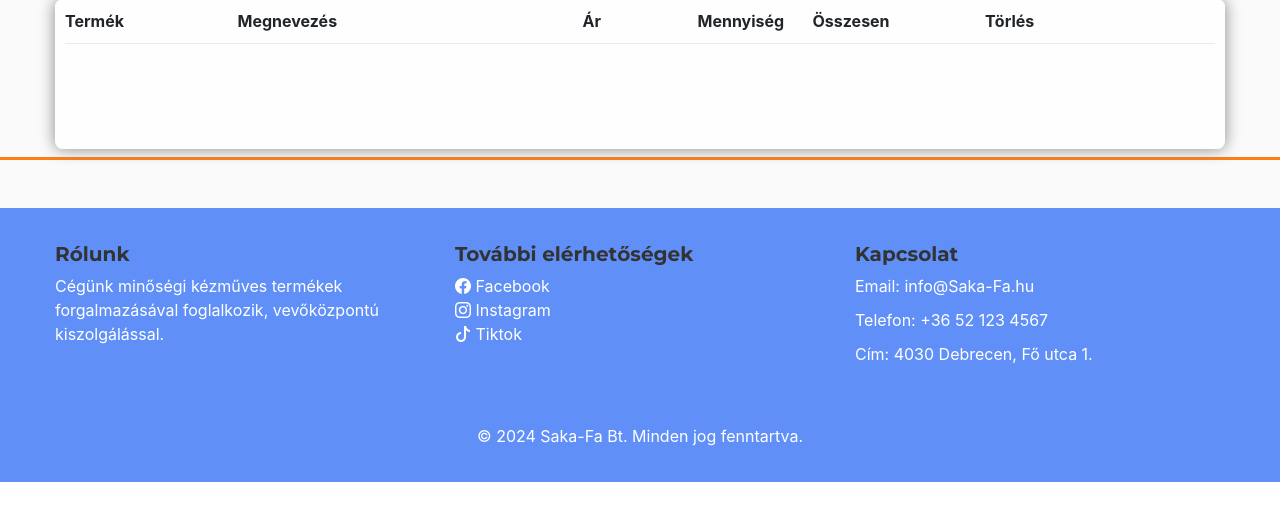
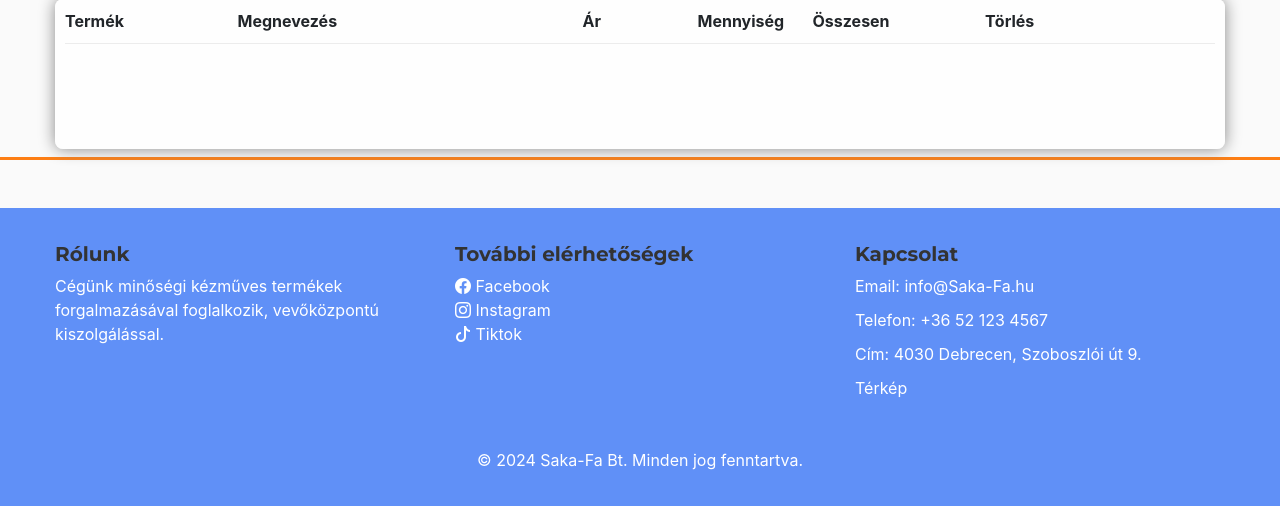
Before and after one commit to Tibi81/vizsgaremek, a Django app: page /cart/ in a window 1280 px wide. Shown: the part 405-911 px from the top of the page. Before the commit the page ends 887 px from the top, so only its background shows below. Run offline with Django 5.2, Linux system fonts and the light colour scheme; some libraries are stand-ins or nearby versions.

Commit message:
térkép

```diff
--- a/ecommerce/store/templates/store/main.html
+++ b/ecommerce/store/templates/store/main.html
@@ -185,12 +185,13 @@
 
                 </ul>
             </div>
-            <!-- Kapcsolat -->
+
             <div class="col-lg-4 col-md-6 mb-4">
                 <h4>Kapcsolat</h4>
                 <p>Email: info@Saka-Fa.hu</p>
                 <p>Telefon: +36 52 123 4567</p>
-                <p>Cím: 4030 Debrecen, Fő utca 1.</p>
+                <p>Cím: 4030 Debrecen, Szoboszlói út 9.</p>
+                <a href=https://maps.app.goo.gl/HWCYh1pYbSjcLcac6 target="_blank">Térkép</a>
             </div>
         </div>
         <div class="text-center mt-4">
```
